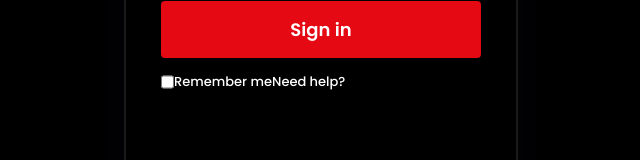
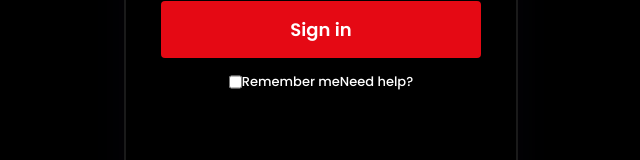
Before and after one commit to franklinspablu/login-form, a plain HTML site: page index.html in a window 1280 px wide. Shown: the part 387-547 px from the top of the page, without its empty margins (319-959 px from the left). Drawn offline with Linux system fonts and the light colour scheme.

Commit message:
Change in style.css

```diff
--- a/style.css
+++ b/style.css
@@ -109,8 +109,8 @@ form .content {
   font-weight: 500;
   color: #b3b3b3;
   margin: auto;
-  justify-content: left;
-  justify-content: left;
+  justify-content: center;
+  align-items: space-between;
 }
 form .remember-me {
   justify-content: flex-start;
```
